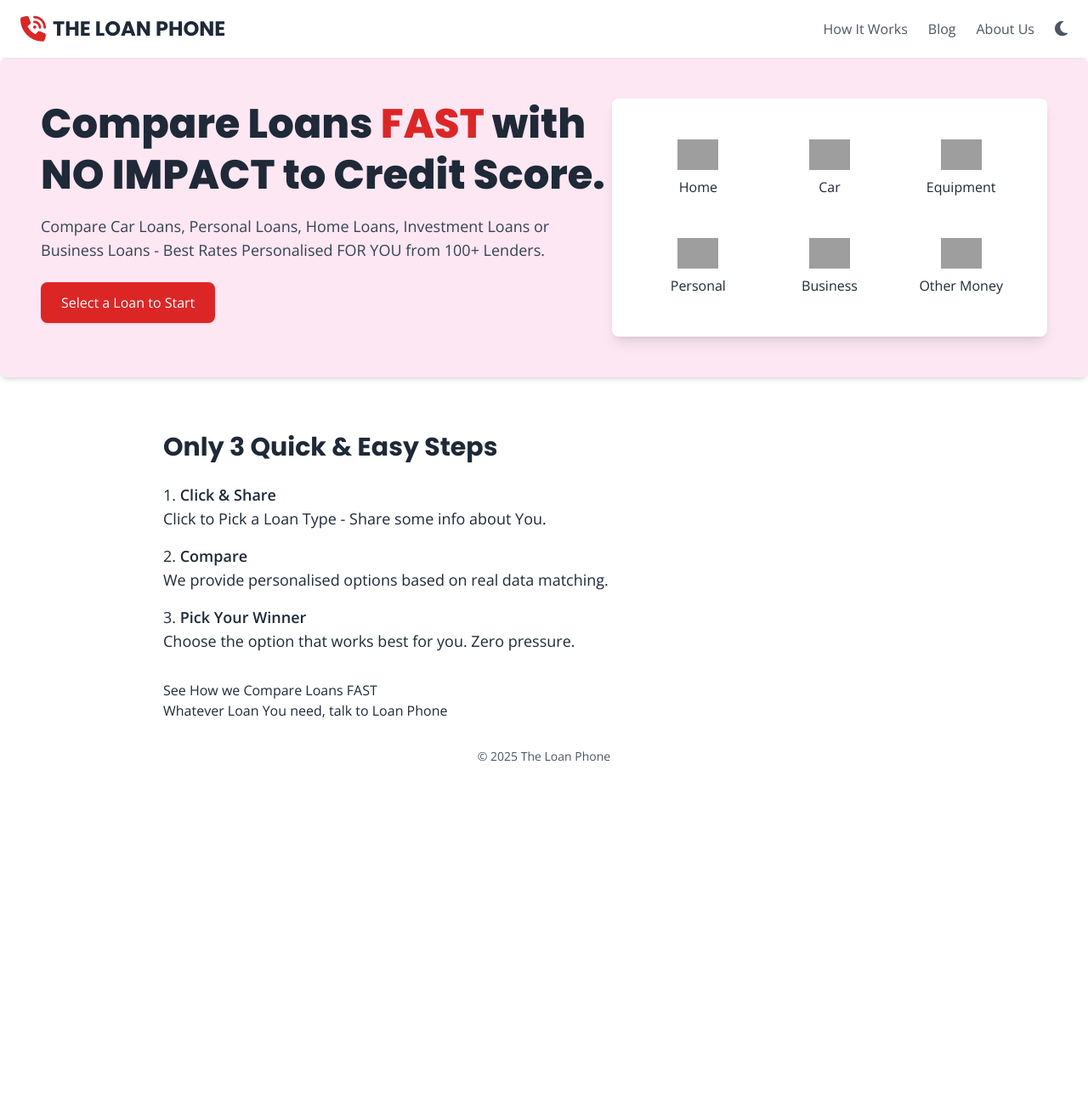
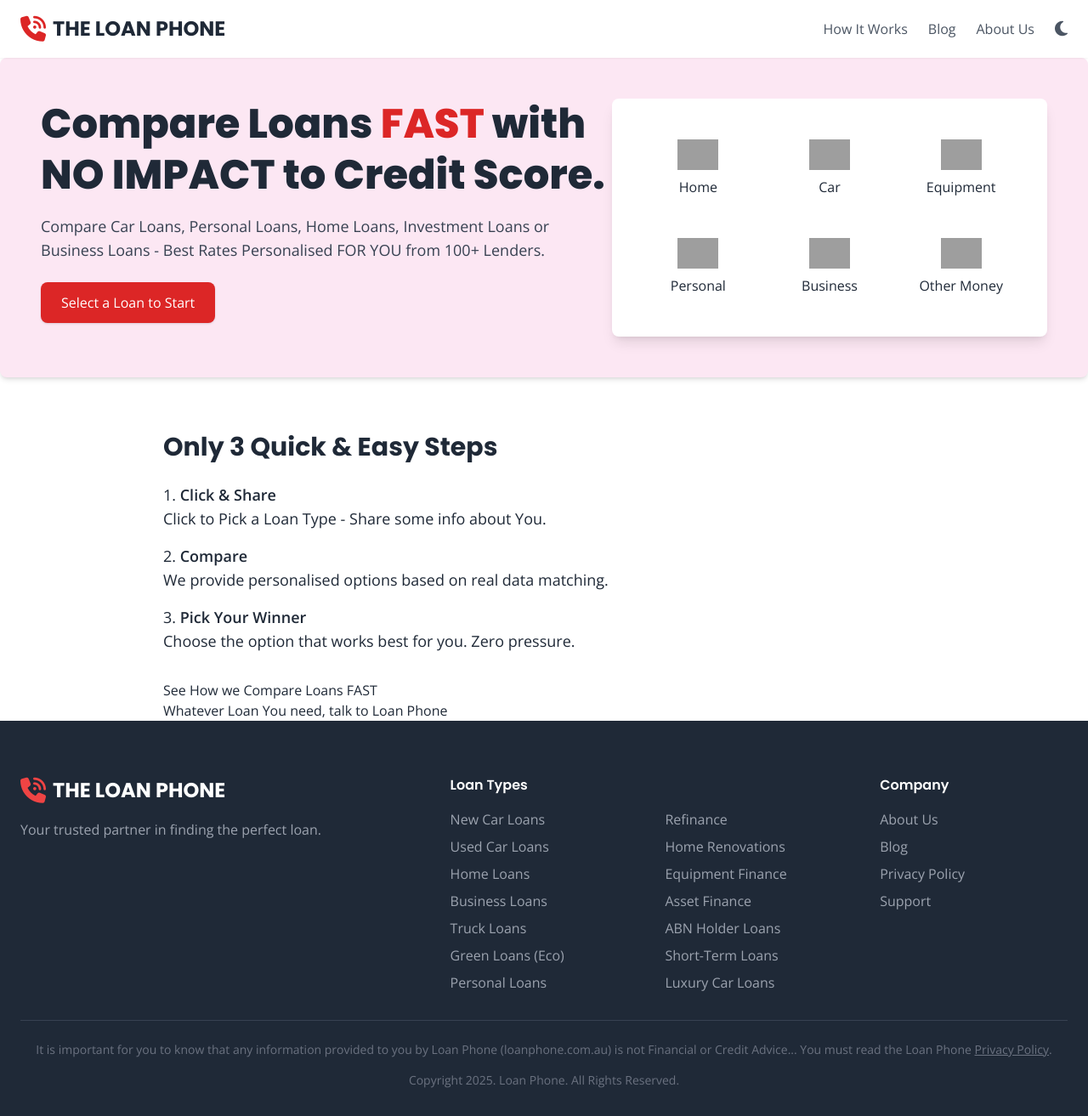
Before and after one commit to AMSumo9/loan-phone-website, a Jekyll site: the page built from index.md, in a window 1280 px wide and 1313 px high. Shown: the whole window at 85% size. Built offline with Jekyll 4.4.1, drawn with Linux system fonts in a browser that asks for light colours; nearby versions of some CDN libraries; grey boxes are pictures that could not be loaded.

Commit message:
Update footer.html

```diff
--- a/_includes/footer.html
+++ b/_includes/footer.html
@@ -1,3 +1,46 @@
-<footer class="container mx-auto px-6 py-8 text-center text-gray-600 text-sm">
-  &copy; {{ site.time | date: '%Y' }} The Loan Phone
+<footer class="bg-gray-800 text-white pt-16 pb-8">
+  <div class="container mx-auto px-6">
+    <div class="grid grid-cols-1 md:grid-cols-5 gap-8 mb-8">
+      <div class="col-span-1 md:col-span-2">
+        <a href="/" class="flex items-center space-x-2 mb-4"><i class="fa-solid fa-phone-volume text-3xl text-red-500"></i><h3 class="text-2xl font-bold">THE LOAN PHONE</h3></a>
+        <p class="text-gray-400">Your trusted partner in finding the perfect loan.</p>
+      </div>
+      <div class="md:col-span-2">
+        <h4 class="font-semibold mb-4">Loan Types</h4>
+        <div class="grid grid-cols-2 gap-x-8">
+          <ul class="text-gray-400 space-y-2">
+            <li><a href="/new-car-loans.html" class="hover:text-white">New Car Loans</a></li>
+            <li><a href="/used-car-loans.html" class="hover:text-white">Used Car Loans</a></li>
+            <li><a href="/home-loans.html" class="hover:text-white">Home Loans</a></li>
+            <li><a href="/business-loans.html" class="hover:text-white">Business Loans</a></li>
+            <li><a href="/truck-loans.html" class="hover:text-white">Truck Loans</a></li>
+            <li><a href="/green-loans.html" class="hover:text-white">Green Loans (Eco)</a></li>
+            <li><a href="/personal-loans.html" class="hover:text-white">Personal Loans</a></li>
+          </ul>
+          <ul class="text-gray-400 space-y-2">
+            <li><a href="/refinance.html" class="hover:text-white">Refinance</a></li>
+            <li><a href="/home-renovation-loans.html" class="hover:text-white">Home Renovations</a></li>
+            <li><a href="/equipment-finance.html" class="hover:text-white">Equipment Finance</a></li>
+            <li><a href="/asset-finance.html" class="hover:text-white">Asset Finance</a></li>
+            <li><a href="/abn-holder-loans.html" class="hover:text-white">ABN Holder Loans</a></li>
+            <li><a href="/short-term-loans.html" class="hover:text-white">Short-Term Loans</a></li>
+            <li><a href="/luxury-car-loans.html" class="hover:text-white">Luxury Car Loans</a></li>
+          </ul>
+        </div>
+      </div>
+      <div>
+        <h4 class="font-semibold mb-4">Company</h4>
+        <ul class="text-gray-400 space-y-2">
+          <li><a href="/about.html" class="hover:text-white">About Us</a></li>
+          <li><a href="/blog.html" class="hover:text-white">Blog</a></li>
+          <li><a href="/privacy.html" class="hover:text-white">Privacy Policy</a></li>
+          <li><a href="#" id="support-link" class="hover:text-white">Support</a></li>
+        </ul>
+      </div>
+    </div>
+    <div class="border-t border-gray-700 pt-6 mt-8 text-center text-gray-500 text-sm">
+      <p class="mb-4">It is important for you to know that any information provided to you by Loan Phone (loanphone.com.au) is not Financial or Credit Advice... You must read the Loan Phone <a href="/privacy.html" class="underline hover:text-white">Privacy Policy</a>.</p>
+      <p>Copyright 2025. Loan Phone. All Rights Reserved.</p>
+    </div>
+  </div>
 </footer>
```
